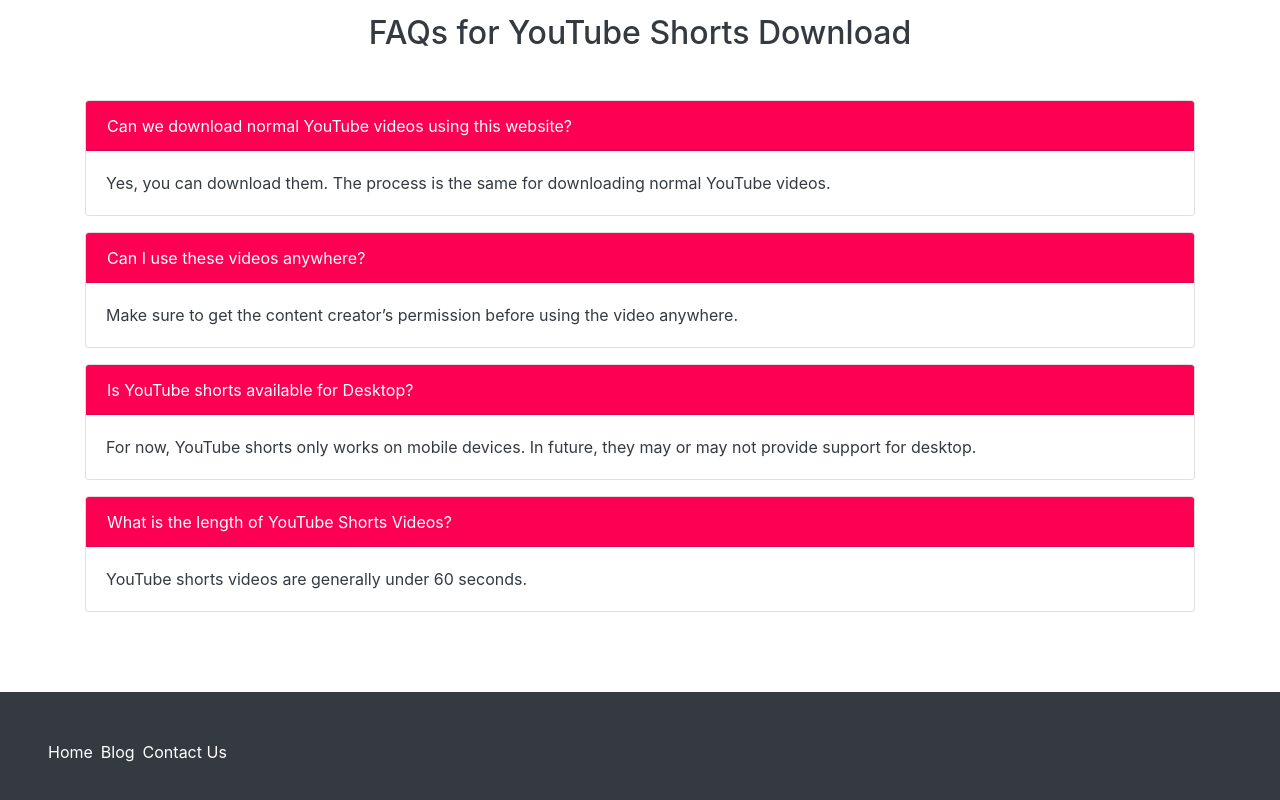
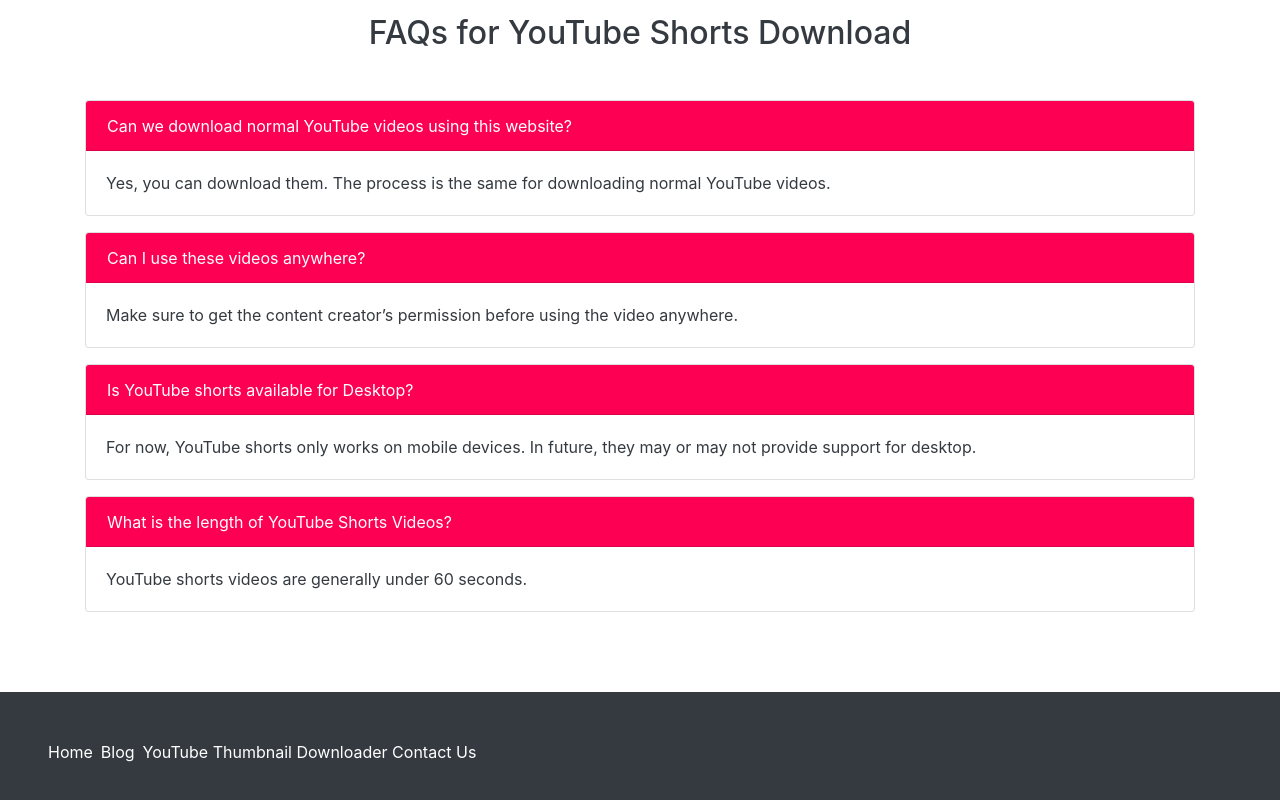
Before and after one commit to sandeepahuja-stack/youtube-thumb-nail, a Next.js app: page / in a window 1280 px wide. Shown: the part 3163-3963 px from the top of the page. Built offline with nearby package versions, Linux system fonts and the light colour scheme.

Commit message:
Update MainLayout.js
server uncommit changes

```diff
--- a/components/layouts/MainLayout.js
+++ b/components/layouts/MainLayout.js
@@ -74,8 +74,9 @@
       <footer className="bg-dark p-5">
         <Link href="/"><a className="text-white mr-2">Home</a></Link>
         <a className="text-white mr-2" href="/blog">Blog</a>
+        <a className="text-white " href="https://youtube.thumbnail-download.me/">YouTube Thumbnail Downloader</a>&nbsp;
+        <a className="text-white " href="/blog/contact-us">Contact Us</a>
 
-        <a className="text-white " href="/blog/contact-us">Contact Us</a>
       </footer>
     </>
   )
```
